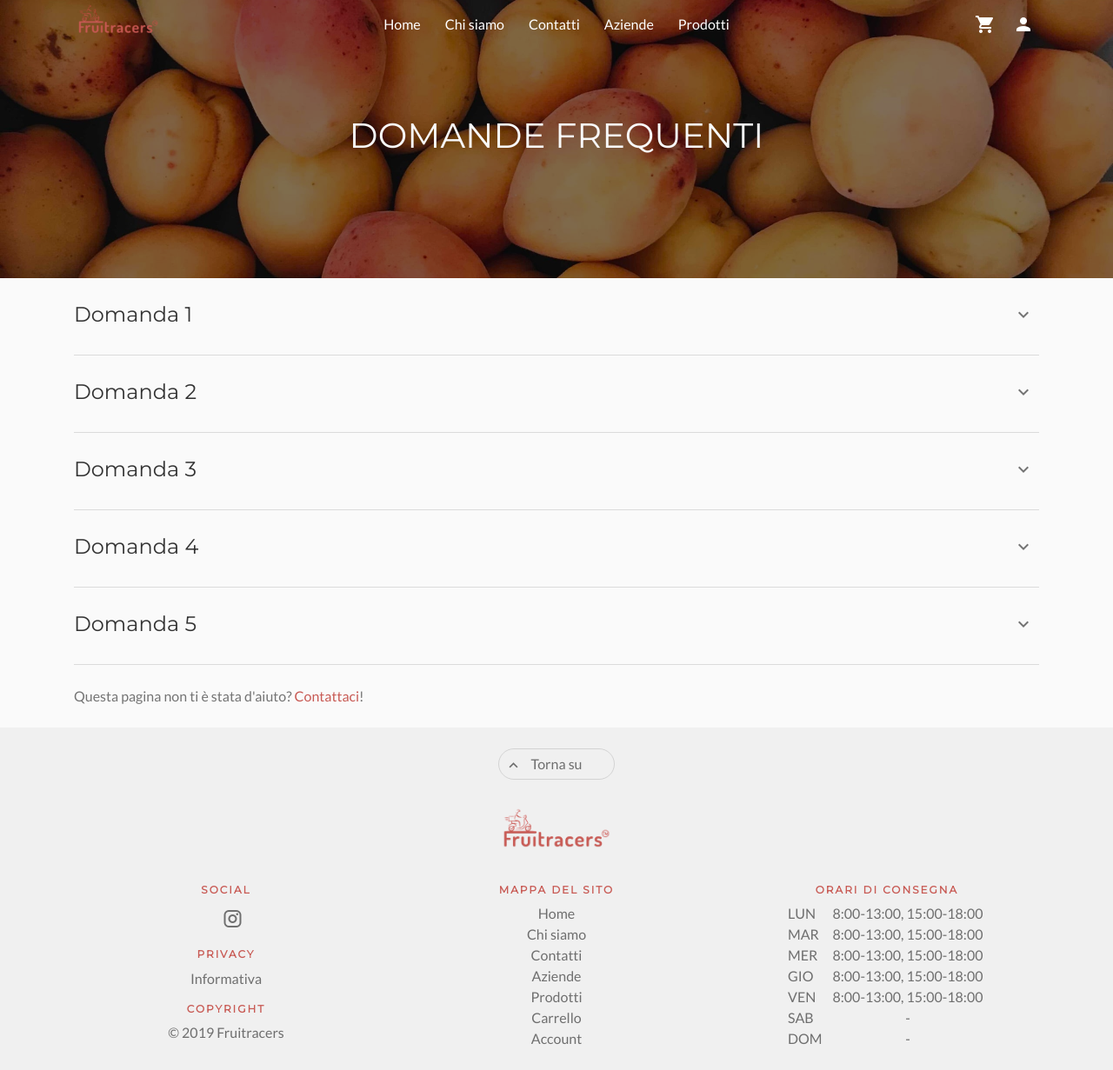
After one commit to francescodente/green-project, a PHP site: page /faq.php in a window 1280 px wide. The commit adds this page. Shown: the whole page at 87% size. Run offline with PHP 8.4, Linux system fonts and the light colour scheme; some libraries are stand-ins or nearby versions.

Commit message:
Add FAQ page; change privacy.php heading image; add image for logo without trademark

```diff
--- /dev/null
+++ b/FruitRacers.Frontend/faq.php
@@ -0,0 +1,107 @@
+<!doctype html>
+<html lang="it">
+<head>
+    <?php include("head.php"); ?>
+    <title>Fruitracers - Domande frequenti</title>
+</head>
+<body>
+    <div>
+
+        <?php include("menu.php"); ?>
+
+        <section id="account" class="parallax-container header d-flex justify-content-center align-items-center" data-section="account">
+            <div class="container text-center">
+                <h1 class="text-light">DOMANDE FREQUENTI</h1>
+            </div>
+            <div class="parallax shade" data-parallax-image="images/faq.jpg"></div>
+        </section>
+        <section id="account-content" class="container py-4" data-section="account">
+            <div class="row">
+                <div class="col-12">
+
+                    <div class="d-flex justify-content-between align-items-center pb-1">
+                        <h4 class="m-0">Domanda 1</h4>
+                        <button class="btn icon ripple" data-toggle="collapse" data-target="#faq1" aria-expanded="false" title="Mostra">
+                            <i class="mdi dark mdi-chevron-down"></i>
+                        </button>
+                    </div>
+                    <div id="faq1" class="collapse">
+                        <p class="m-0">
+                            Lorem ipsum dolor sit amet, consectetur adipiscing elit, sed do eiusmod tempor incididunt ut labore et dolore magna aliqua. Ut enim ad minim veniam, quis nostrud exercitation ullamco laboris nisi ut aliquip ex ea commodo consequat. Duis aute irure dolor in reprehenderit in voluptate velit esse cillum dolore eu fugiat nulla pariatur. Excepteur sint occaecat cupidatat non proident, sunt in culpa qui officia deserunt mollit anim id est laborum.
+                        </p>
+                    </div>
+
+                    <div class="divider dark my-4"></div>
+
+                    <div class="d-flex justify-content-between align-items-center pb-1">
+                        <h4 class="m-0">Domanda 2</h4>
+                        <button class="btn icon ripple" data-toggle="collapse" data-target="#faq2" aria-expanded="false" title="Mostra">
+                            <i class="mdi dark mdi-chevron-down"></i>
+                        </button>
+                    </div>
+                    <div id="faq2" class="collapse">
+                        <p class="m-0">
+                            Lorem ipsum dolor sit amet, consectetur adipiscing elit, sed do eiusmod tempor incididunt ut labore et dolore magna aliqua. Ut enim ad minim veniam, quis nostrud exercitation ullamco laboris nisi ut aliquip ex ea commodo consequat. Duis aute irure dolor in reprehenderit in voluptate velit esse cillum dolore eu fugiat nulla pariatur. Excepteur sint occaecat cupidatat non proident, sunt in culpa qui officia deserunt mollit anim id est laborum.
+                        </p>
+                    </div>
+
+                    <div class="divider dark my-4"></div>
+
+                    <div class="d-flex justify-content-between align-items-center pb-1">
+                        <h4 class="m-0">Domanda 3</h4>
+                        <button class="btn icon ripple" data-toggle="collapse" data-target="#faq3" aria-expanded="false" title="Mostra">
+                            <i class="mdi dark mdi-chevron-down"></i>
+                        </button>
+                    </div>
+                    <div id="faq3" class="collapse">
+                        <p class="m-0">
+                            Lorem ipsum dolor sit amet, consectetur adipiscing elit, sed do eiusmod tempor incididunt ut labore et dolore magna aliqua. Ut enim ad minim veniam, quis nostrud exercitation ullamco laboris nisi ut aliquip ex ea commodo consequat. Duis aute irure dolor in reprehenderit in voluptate velit esse cillum dolore eu fugiat nulla pariatur. Excepteur sint occaecat cupidatat non proident, sunt in culpa qui officia deserunt mollit anim id est laborum.
+                        </p>
+                    </div>
+
+                    <div class="divider dark my-4"></div>
+
+                    <div class="d-flex justify-content-between align-items-center pb-1">
+                        <h4 class="m-0">Domanda 4</h4>
+                        <button class="btn icon ripple" data-toggle="collapse" data-target="#faq4" aria-expanded="false" title="Mostra">
+                            <i class="mdi dark mdi-chevron-down"></i>
+                        </button>
+                    </div>
+                    <div id="faq4" class="collapse">
+                        <p class="m-0">
+                            Lorem ipsum dolor sit amet, consectetur adipiscing elit, sed do eiusmod tempor incididunt ut labore et dolore magna aliqua. Ut enim ad minim veniam, quis nostrud exercitation ullamco laboris nisi ut aliquip ex ea commodo consequat. Duis aute irure dolor in reprehenderit in voluptate velit esse cillum dolore eu fugiat nulla pariatur. Excepteur sint occaecat cupidatat non proident, sunt in culpa qui officia deserunt mollit anim id est laborum.
+                        </p>
+                    </div>
+
+                    <div class="divider dark my-4"></div>
+
+                    <div class="d-flex justify-content-between align-items-center pb-1">
+                        <h4 class="m-0">Domanda 5</h4>
+                        <button class="btn icon ripple" data-toggle="collapse" data-target="#faq5" aria-expanded="false" title="Mostra">
+                            <i class="mdi dark mdi-chevron-down"></i>
+                        </button>
+                    </div>
+                    <div id="faq5" class="collapse">
+                        <p class="m-0">
+                            Lorem ipsum dolor sit amet, consectetur adipiscing elit, sed do eiusmod tempor incididunt ut labore et dolore magna aliqua. Ut enim ad minim veniam, quis nostrud exercitation ullamco laboris nisi ut aliquip ex ea commodo consequat. Duis aute irure dolor in reprehenderit in voluptate velit esse cillum dolore eu fugiat nulla pariatur. Excepteur sint occaecat cupidatat non proident, sunt in culpa qui officia deserunt mollit anim id est laborum.
+                        </p>
+                    </div>
+
+                    <div class="divider dark my-4"></div>
+
+                    <p class="text-sec-dark m-0">
+                        Questa pagina non ti è stata d'aiuto? <a href="index.php#contacts" style="color: var(--col-accent-dark)">Contattaci</a>!
+                    </p>
+
+                </div>
+            </div>
+        </section>
+
+    </div>
+
+    <?php include("footer.php"); ?>
+
+    <?php include("scripts.php"); ?>
+
+</body>
+</html>
--- a/FruitRacers.Frontend/privacy.php
+++ b/FruitRacers.Frontend/privacy.php
@@ -10,7 +10,7 @@
         <?php include("menu.php"); ?>
 
         <section id="account" class="parallax-container header d-flex justify-content-center align-items-center" data-section="account">
-            <div class="text-center">
+            <div class="container text-center">
                 <h1 class="text-light">INFORMATIVA SULLA PRIVACY</h1>
             </div>
             <div class="parallax shade" data-parallax-image="images/privacy.jpg"></div>
```
Also changed, not shown: FruitRacers.Frontend/images/alt1.jpg, FruitRacers.Frontend/images/alt3.jpg, FruitRacers.Frontend/images/alt4.jpg, FruitRacers.Frontend/images/alt5.jpg, FruitRacers.Frontend/images/alt6.jpg (deleted), FruitRacers.Frontend/images/faq.jpg (added), FruitRacers.Frontend/images/logo/fruitracers_logo_small.png (added), FruitRacers.Frontend/images/privacy.jpg.
